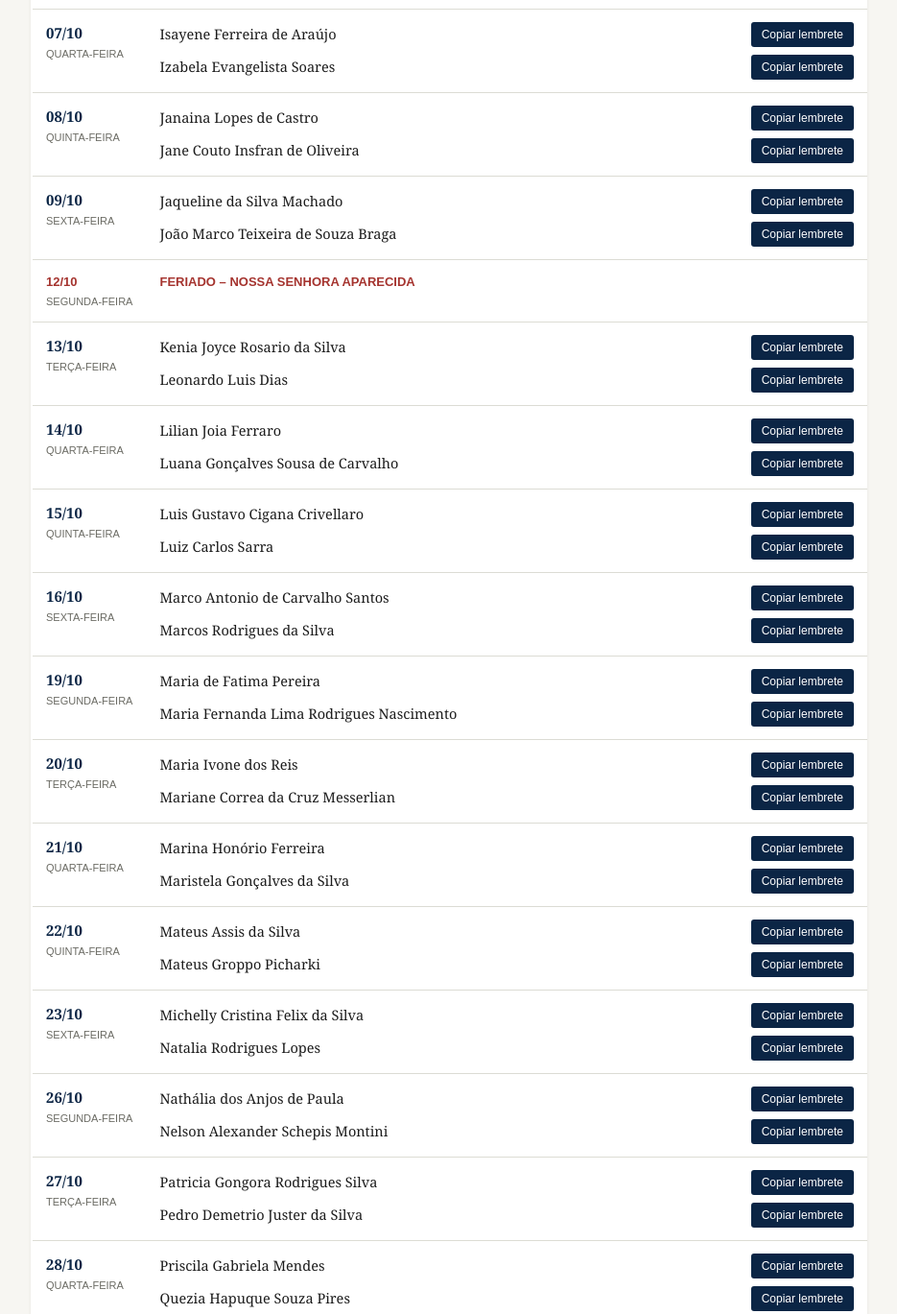
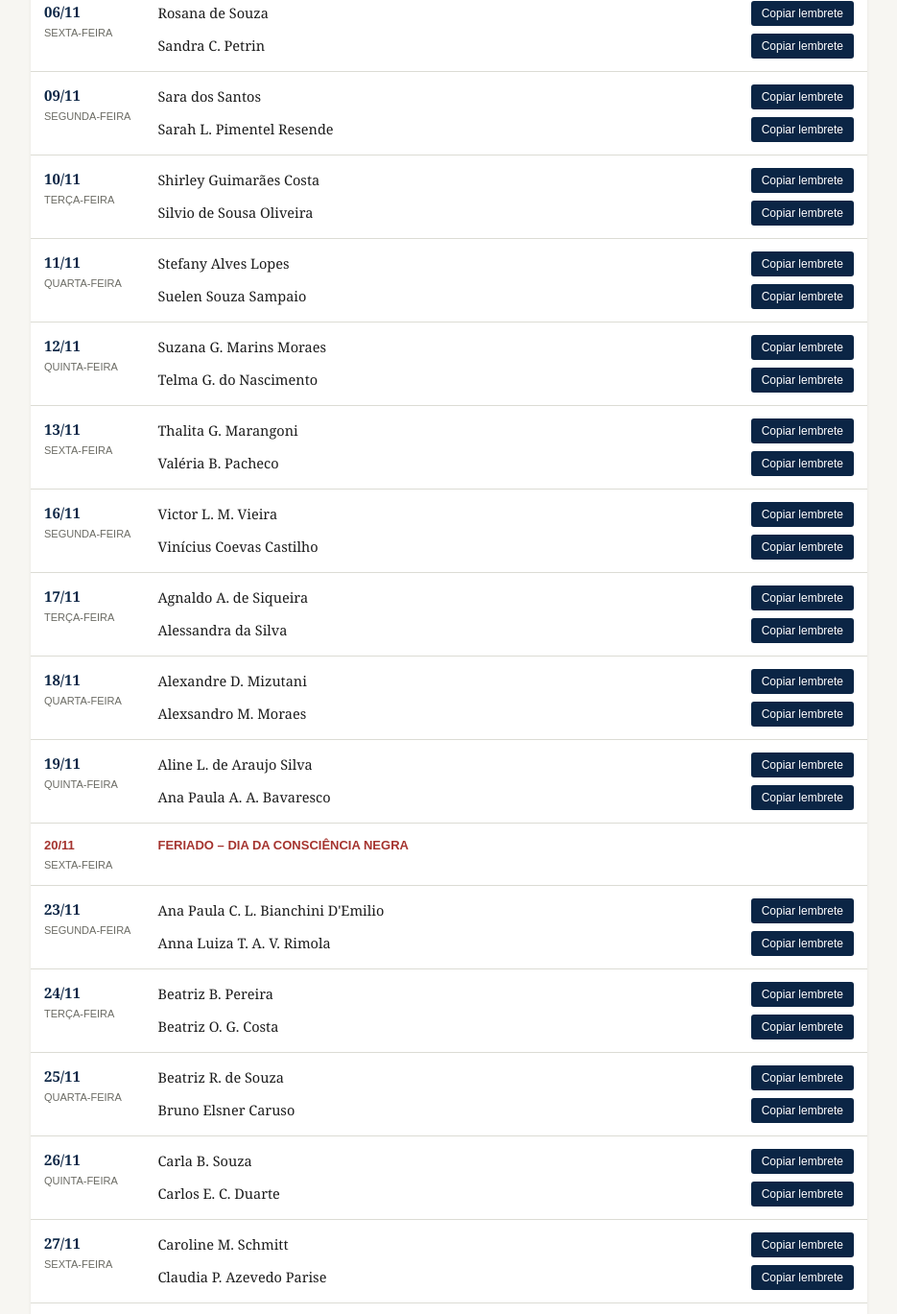
Before and after one commit to cassiakelly995-lab/LEMBRETEDEESCALA, a plain HTML site: page index.html in a window 1280 px wide. Shown: the part 715-2084 px from the top of the page at 96% size, without its empty margins (172-1107 px from the left). Drawn offline with Linux system fonts and the light colour scheme.

Commit message:
Update index.html

```diff
--- a/index.html
+++ b/index.html
@@ -187,7 +187,7 @@
 <header>
   <div class="header-inner">
     <div class="eyebrow">Assistência Judiciária Gratuita — Convênio nº 001/2026 DPE-SP/OAB-SP</div>
-    <h1>Escala de Triagem — Outubro 2026</h1>
+    <h1>Escala de Triagem — Novembro 2026</h1>
     <div class="subtitulo">247ª Subseção OAB Santana de Parnaíba</div>
   </div>
   <div class="abas">
@@ -292,33 +292,32 @@ function copiarTexto(texto, btn){
 }
 
 /* ============================================================
-   SANTANA DE PARNAÍBA — OUTUBRO 2026
+   SANTANA DE PARNAÍBA — NOVEMBRO 2026
    tipo: "normal" | "feriado" | "ponte"
    advogados: null quando for feriado/ponte
    ============================================================ */
 const ESCALA_SANTANA = [
-  { data:"2026-10-01", diaSemana:"Quinta-feira", tipo:"normal", advogados:["Gisele Quelho Kaiser Saliba Andrade","Istefani Santos Lima"] },
-  { data:"2026-10-02", diaSemana:"Sexta-feira",  tipo:"normal", advogados:["Gustavo Orlando Costa","Viviane Aparecida Pires de Paula Oliveira Melo"] },
-  { data:"2026-10-05", diaSemana:"Segunda-feira",tipo:"normal", advogados:["Helen Cristina de Freitas","Helen Santos Oliveira"] },
-  { data:"2026-10-06", diaSemana:"Terça-feira",  tipo:"normal", advogados:["Isabel Maria dos Santos Bispo","Isabella Xavier Lobo"] },
-  { data:"2026-10-07", diaSemana:"Quarta-feira", tipo:"normal", advogados:["Isayene Ferreira de Araújo","Izabela Evangelista Soares"] },
-  { data:"2026-10-08", diaSemana:"Quinta-feira", tipo:"normal", advogados:["Janaina Lopes de Castro","Jane Couto Insfran de Oliveira"] },
-  { data:"2026-10-09", diaSemana:"Sexta-feira",  tipo:"normal", advogados:["Jaqueline da Silva Machado","João Marco Teixeira de Souza Braga"] },
-  { data:"2026-10-12", diaSemana:"Segunda-feira",tipo:"feriado", texto:"FERIADO – NOSSA SENHORA APARECIDA" },
-  { data:"2026-10-13", diaSemana:"Terça-feira",  tipo:"normal", advogados:["Kenia Joyce Rosario da Silva","Leonardo Luis Dias"] },
-  { data:"2026-10-14", diaSemana:"Quarta-feira", tipo:"normal", advogados:["Lilian Joia Ferraro","Luana Gonçalves Sousa de Carvalho"] },
-  { data:"2026-10-15", diaSemana:"Quinta-feira", tipo:"normal", advogados:["Luis Gustavo Cigana Crivellaro","Luiz Carlos Sarra"] },
-  { data:"2026-10-16", diaSemana:"Sexta-feira",  tipo:"normal", advogados:["Marco Antonio de Carvalho Santos","Marcos Rodrigues da Silva"] },
-  { data:"2026-10-19", diaSemana:"Segunda-feira",tipo:"normal", advogados:["Maria de Fatima Pereira","Maria Fernanda Lima Rodrigues Nascimento"] },
-  { data:"2026-10-20", diaSemana:"Terça-feira",  tipo:"normal", advogados:["Maria Ivone dos Reis","Mariane Correa da Cruz Messerlian"] },
-  { data:"2026-10-21", diaSemana:"Quarta-feira", tipo:"normal", advogados:["Marina Honório Ferreira","Maristela Gonçalves da Silva"] },
-  { data:"2026-10-22", diaSemana:"Quinta-feira", tipo:"normal", advogados:["Mateus Assis da Silva","Mateus Groppo Picharki"] },
-  { data:"2026-10-23", diaSemana:"Sexta-feira",  tipo:"normal", advogados:["Michelly Cristina Felix da Silva","Natalia Rodrigues Lopes"] },
-  { data:"2026-10-26", diaSemana:"Segunda-feira",tipo:"normal", advogados:["Nathália dos Anjos de Paula","Nelson Alexander Schepis Montini"] },
-  { data:"2026-10-27", diaSemana:"Terça-feira",  tipo:"normal", advogados:["Patricia Gongora Rodrigues Silva","Pedro Demetrio Juster da Silva"] },
-  { data:"2026-10-28", diaSemana:"Quarta-feira", tipo:"normal", advogados:["Priscila Gabriela Mendes","Quezia Hapuque Souza Pires"] },
-  { data:"2026-10-29", diaSemana:"Quinta-feira", tipo:"normal", advogados:["Raquel Alexandre Pereira da Silva","Raquel Honorato Moreira da Silva"] },
-  { data:"2026-10-30", diaSemana:"Sexta-feira",  tipo:"normal", advogados:["Regina de Oliveira Braga","Renata Ucci"] },
+  { data:"2026-11-02", diaSemana:"Segunda-feira",tipo:"feriado", texto:"FERIADO – FINADOS" },
+  { data:"2026-11-03", diaSemana:"Terça-feira",  tipo:"normal", advogados:["Rita de Cassia Silverio","Suely A. Giannini Borges"] },
+  { data:"2026-11-04", diaSemana:"Quarta-feira", tipo:"normal", advogados:["Roberto Souza da Silva","Robson Cavalheiro"] },
+  { data:"2026-11-05", diaSemana:"Quinta-feira", tipo:"normal", advogados:["Rogerio V. Rezende","Rosana de Cassia B. Biancalana"] },
+  { data:"2026-11-06", diaSemana:"Sexta-feira",  tipo:"normal", advogados:["Rosana de Souza","Sandra C. Petrin"] },
+  { data:"2026-11-09", diaSemana:"Segunda-feira",tipo:"normal", advogados:["Sara dos Santos","Sarah L. Pimentel Resende"] },
+  { data:"2026-11-10", diaSemana:"Terça-feira",  tipo:"normal", advogados:["Shirley Guimarães Costa","Silvio de Sousa Oliveira"] },
+  { data:"2026-11-11", diaSemana:"Quarta-feira", tipo:"normal", advogados:["Stefany Alves Lopes","Suelen Souza Sampaio"] },
+  { data:"2026-11-12", diaSemana:"Quinta-feira", tipo:"normal", advogados:["Suzana G. Marins Moraes","Telma G. do Nascimento"] },
+  { data:"2026-11-13", diaSemana:"Sexta-feira",  tipo:"normal", advogados:["Thalita G. Marangoni","Valéria B. Pacheco"] },
+  { data:"2026-11-16", diaSemana:"Segunda-feira",tipo:"normal", advogados:["Victor L. M. Vieira","Vinícius Coevas Castilho"] },
+  { data:"2026-11-17", diaSemana:"Terça-feira",  tipo:"normal", advogados:["Agnaldo A. de Siqueira","Alessandra da Silva"] },
+  { data:"2026-11-18", diaSemana:"Quarta-feira", tipo:"normal", advogados:["Alexandre D. Mizutani","Alexsandro M. Moraes"] },
+  { data:"2026-11-19", diaSemana:"Quinta-feira", tipo:"normal", advogados:["Aline L. de Araujo Silva","Ana Paula A. A. Bavaresco"] },
+  { data:"2026-11-20", diaSemana:"Sexta-feira",  tipo:"feriado", texto:"FERIADO – DIA DA CONSCIÊNCIA NEGRA" },
+  { data:"2026-11-23", diaSemana:"Segunda-feira",tipo:"normal", advogados:["Ana Paula C. L. Bianchini D'Emilio","Anna Luiza T. A. V. Rimola"] },
+  { data:"2026-11-24", diaSemana:"Terça-feira",  tipo:"normal", advogados:["Beatriz B. Pereira","Beatriz O. G. Costa"] },
+  { data:"2026-11-25", diaSemana:"Quarta-feira", tipo:"normal", advogados:["Beatriz R. de Souza","Bruno Elsner Caruso"] },
+  { data:"2026-11-26", diaSemana:"Quinta-feira", tipo:"normal", advogados:["Carla B. Souza","Carlos E. C. Duarte"] },
+  { data:"2026-11-27", diaSemana:"Sexta-feira",  tipo:"normal", advogados:["Caroline M. Schmitt","Claudia P. Azevedo Parise"] },
+  { data:"2026-11-30", diaSemana:"Segunda-feira",tipo:"normal", advogados:["Claudia Regina de Oliveira","Claudio F. de S. Rosin"] },
 ];
 
 function montarTextoLembreteSantana(item, nomeAdvogado){
@@ -391,18 +390,17 @@ function renderizarSantana(){
 }
 
 /* ============================================================
-   PIRAPORA DO BOM JESUS — OUTUBRO 2026
+   PIRAPORA DO BOM JESUS — NOVEMBRO 2026
    tipo: "normal" | "feriado"
    advogado: null quando for feriado
    ============================================================ */
 const ENDERECO_TRIAGEM_PIRAPORA = "R. Bom Jesus, 106 - Centro, Pirapora do Bom Jesus - SP, 06550-000";
 
 const ESCALA_PIRAPORA = [
-  { data:"2026-10-02", diaSemana:"Sexta-feira", tipo:"normal", advogado:"Evelyn Carina de Oliveira Nunes" },
-  { data:"2026-10-09", diaSemana:"Sexta-feira", tipo:"normal", advogado:"Flávia Carmo Ferreira" },
-  { data:"2026-10-16", diaSemana:"Sexta-feira", tipo:"normal", advogado:"Gabriela de Camargo Prado" },
-  { data:"2026-10-23", diaSemana:"Sexta-feira", tipo:"normal", advogado:"Gianna da Cunha Piotti" },
-  { data:"2026-10-30", diaSemana:"Sexta-feira", tipo:"normal", advogado:"Gisele Quelho Kaiser Saliba Andrade" },
+  { data:"2026-11-06", diaSemana:"Sexta-feira", tipo:"normal", advogado:"Gustavo Orlando Costa" },
+  { data:"2026-11-13", diaSemana:"Sexta-feira", tipo:"normal", advogado:"Helen Cristina de Freitas" },
+  { data:"2026-11-20", diaSemana:"Sexta-feira", tipo:"feriado", texto:"FERIADO – DIA DA CONSCIÊNCIA NEGRA" },
+  { data:"2026-11-27", diaSemana:"Sexta-feira", tipo:"normal", advogado:"Helen Santos Oliveira" },
 ];
 
 function montarTextoLembretePirapora(item){
```
